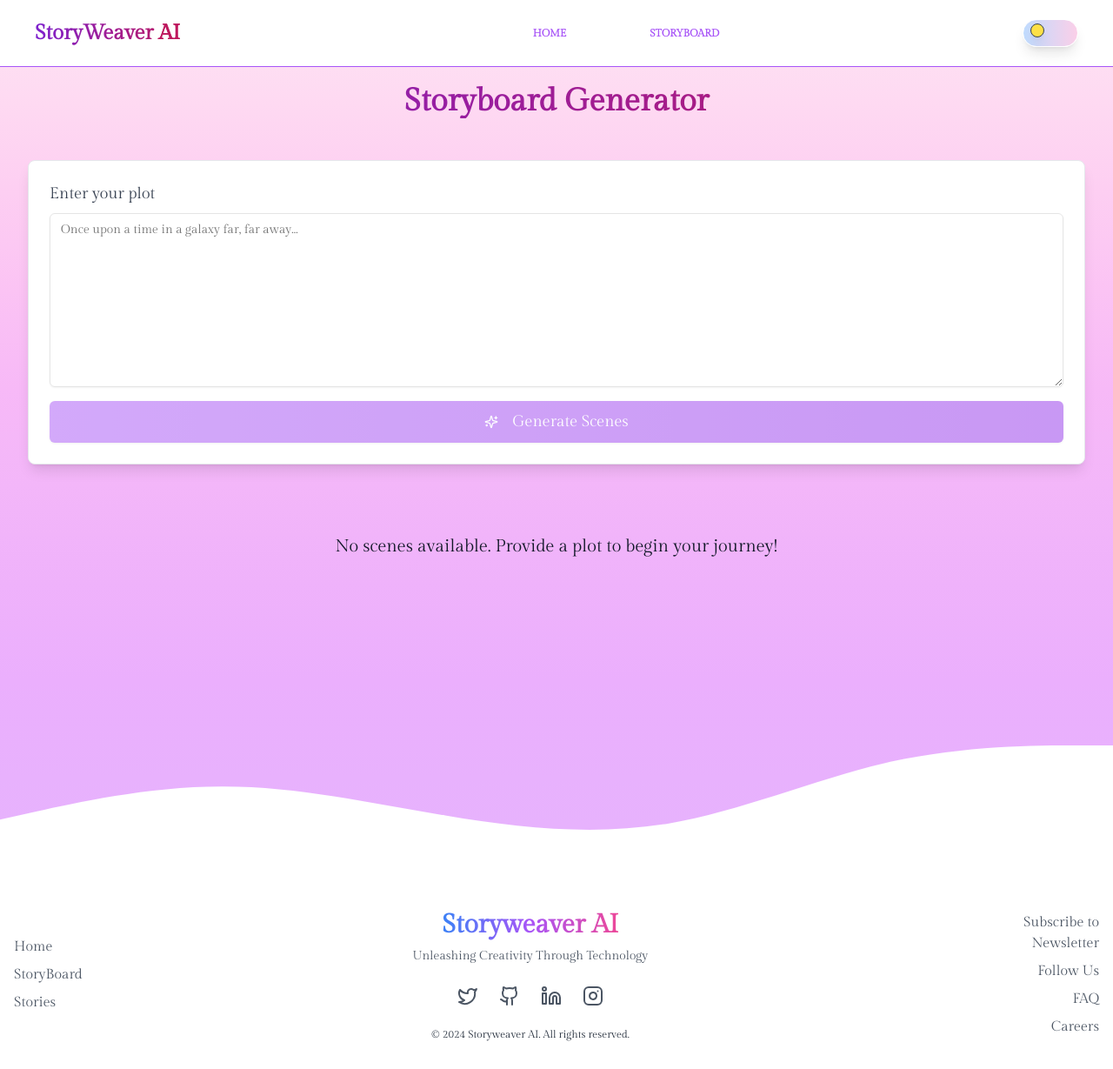
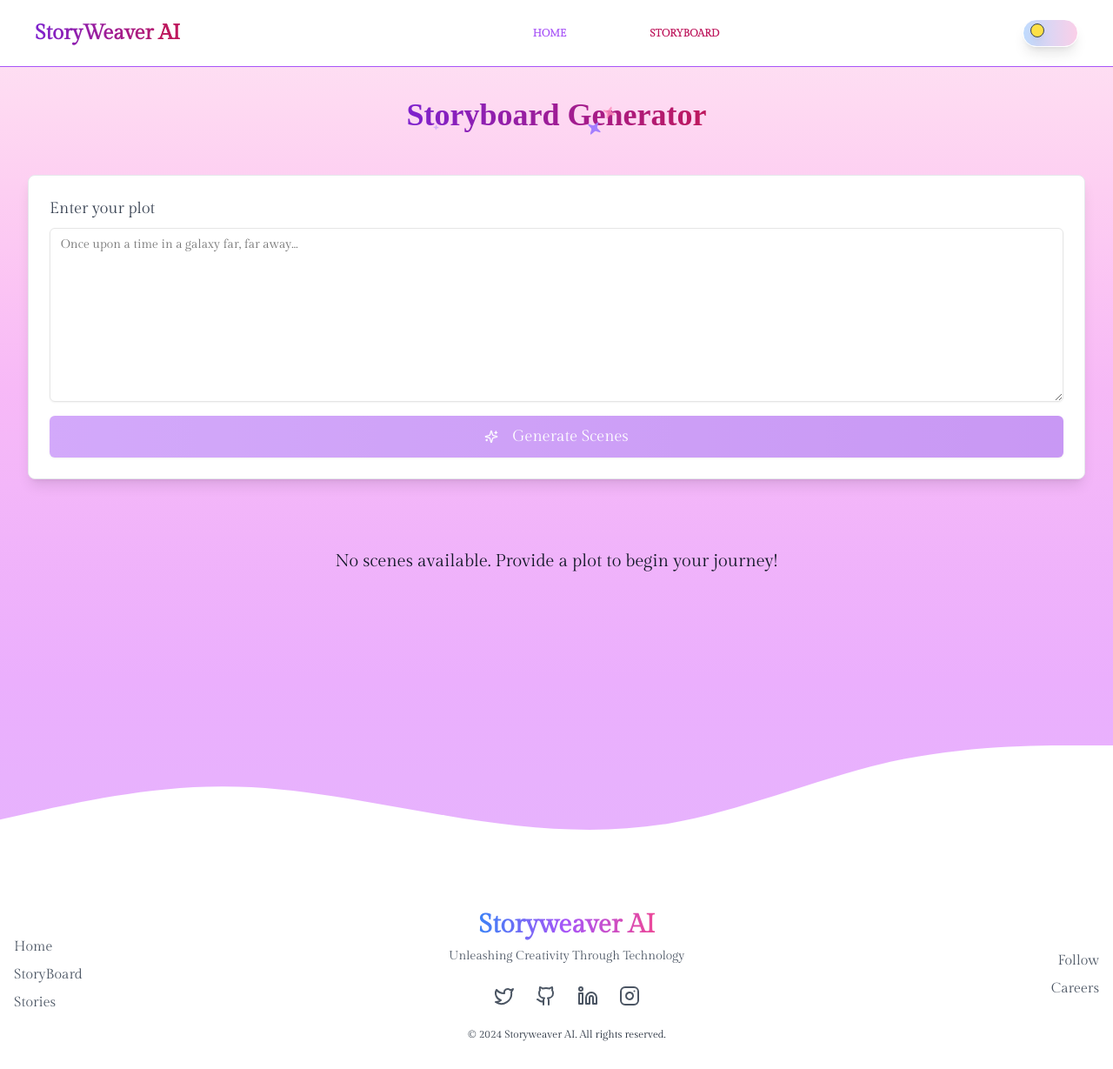
Before and after one commit to MihirJaiswal/StoryWeaver-AI, a Next.js app: page /storyboard in a window 1280 px wide. Shown: the whole page at 87% size. Built offline with nearby package versions, Linux system fonts and the light colour scheme.

Commit message:
some changes

```diff
--- a/constant/index.ts
+++ b/constant/index.ts
@@ -6,7 +6,7 @@ export const navigation = [
     },
     {
       label: "1",
-      title: "Storyboard",
+      title: "storyboard",
       route: "/storyboard",
     },
   ];
--- a/src/app/page.tsx
+++ b/src/app/page.tsx
@@ -5,10 +5,10 @@ import Landing from "@/components/Landing"
 export default function Home() {
   return (
    <>
-   <div className="bg-img1 dark:bg-img2 ">
+   <div className="bg-img1 dark:bg-img2 min-h-screen">
      <main className=" w-full bg-[radial-gradient(#966493_0.2px,transparent_1px)] [background-size:30px_30px]">
       <HomeHeader/>
-      <div className="mt-[59px] md:mt-[78px] max-w-7xl mx-auto bg-img1 dark:bg-img2 pb-56 md:pb-44">
+      <div className="mt-[59px] md:mt-[78px] max-w-7xl mx-auto bg-img1 dark:bg-img2 pb-56 md:pb-44 min-h-screen">
       <Landing/>
       </div>
     </main>
--- a/src/components/Footer.tsx
+++ b/src/components/Footer.tsx
@@ -1,8 +1,14 @@
+"use client";
 import { Twitter, GithubIcon, Linkedin, Instagram } from "lucide-react";
-
+import { motion } from "framer-motion";
 export default function WavyFooter() {
   return (
-    <div className="relative">
+    <>
+    <motion.div
+    className="relative"
+    initial={{ opacity: 0, y: -20 }}
+    animate={{ opacity: 1, y: 0 }}
+    transition={{ duration: 0.5 }}>
       {/* Wavy SVG */}
       <div className="overflow-hidden">
         <svg
@@ -83,23 +89,12 @@ export default function WavyFooter() {
           {/* Right Side - Additional Links or Newsletter */}
           <div className="md:flex flex-col space-y-2 text-right hidden">
             <a
-              href="#subscribe"
-              className="hover:underline text-gray-600 dark:text-gray-400"
-            >
-              Subscribe to Newsletter
-            </a>
-            <a
               href="#follow-us"
               className="hover:underline text-gray-600 dark:text-gray-400"
             >
-              Follow Us
+              Follow
             </a>
-            <a
-              href="#faq"
-              className="hover:underline text-gray-600 dark:text-gray-400"
-            >
-              FAQ
-            </a>
+
             <a
               href="#careers"
               className="hover:underline text-gray-600 dark:text-gray-400"
@@ -109,6 +104,7 @@ export default function WavyFooter() {
           </div>
         </div>
       </footer>
-    </div>
+    </motion.div>
+    </>
   );
 }
--- a/src/components/HomeHeader.tsx
+++ b/src/components/HomeHeader.tsx
@@ -39,7 +39,7 @@ const HomeHeader = () => {
         </div>
 
        {/* Dark Mode Toggle */}
-       <div className='flex items-center md:block'>
+       <div className='md:flex items-center hidden'>
           <ModeToggle />
         </div>
       </div>
--- a/src/components/HomeNav.tsx
+++ b/src/components/HomeNav.tsx
@@ -14,61 +14,32 @@ function HomeNav() {
 
   return (
     <div>
-      {/* Desktop Navigation */}
       <nav
         className={`${
           openNavigation ? 'flex' : 'hidden'
         } fixed top-[5rem] left-0 right-0 bottom-0 bg-black lg:static lg:flex lg:mx-auto lg:bg-transparent`}
       >
         <div className="relative z-2 flex flex-col items-center justify-center m-auto lg:flex-row">
-          {navigation.map((item) => (
+          {navigation.map((item) => {
+            const isActive =
+              pathname === item.route || pathname.startsWith(item.route + '/');
+            return (
               <a
                 key={item.label}
                 href={item.route}
                 onClick={handleClick}
-              className={`block relative font-code text-2xl uppercase text-n-1 transition-colors text-purple-500  hover:text-color-1 ${
-                item.route === pathname ? 'text-pink-700' : 'text-purple-500 '
+                className={`block relative font-code text-2xl uppercase text-n-1 transition-colors hover:text-pink-700 ${
+                  isActive ? 'text-pink-700' : 'text-purple-500'
                 } px-6 py-6 md:py-8 lg:py-4 lg:-mr-0.25 lg:text-xs lg:font-semibold ${
-                item.route === pathname
-                  ? 'z-2 lg:text-n-1'
-                  : 'lg:text-n-1/50'
+                  isActive ? 'z-2 lg:text-n-1' : 'lg:text-n-1/50'
                 } lg:leading-5 lg:hover:text-n-1 xl:px-12`}
               >
                 {item.title}
               </a>
-          ))}
+            );
+          })}
         </div>
       </nav>
-
-      {/* Mobile Navigation Toggle (Hamburger Icon) */}
-      <div className="lg:hidden flex items-center justify-between p-4">
-        <button
-          onClick={() => setOpenNavigation(!openNavigation)}
-          className="text-white text-2xl"
-        >
-          {openNavigation ? 'Close' : 'Menu'}
-        </button>
-      </div>
-
-      {/* Mobile Navigation (Dropdown) */}
-      <div
-        className={`${
-          openNavigation ? 'block' : 'hidden'
-        } fixed top-[5rem] left-0 right-0 bg-black flex flex-col items-center py-8 space-y-6`}
-      >
-        {navigation.map((item) => (
-          <a
-            key={item.label}
-            href={item.route}
-            onClick={handleClick}
-            className={`block font-code text-xl uppercase transition-color  ${
-              item.route === pathname ? 'text-red-500' : 'text-black'
-            }`}
-          >
-            {item.title}
-          </a>
-        ))}
-      </div>
     </div>
   );
 }
--- a/src/components/ModeToggle.tsx
+++ b/src/components/ModeToggle.tsx
@@ -57,10 +57,10 @@ export function ModeToggle() {
               key={i}
               className={`absolute bg-white rounded-full transition-all transform ${theme === "dark" ? "opacity-100 scale-150" : "opacity-0 scale-0"}`}
               style={{
-                width: `${[3, 3, 3, 2, 2][i]}px`,
-                height: `${[3, 3, 3, 2, 2][i]}px`,
-                top: `${[4, 12, 12, 20, 6][i]}px`,
-                left: `${[20, 10, 20, 20, 15][i]}px`,
+                width: `${[2, 2, 2, 2, 2][i]}px`,
+                height: `${[2, 2, 2, 2, 2][i]}px`,
+                top: `${[20, 12, 12, 20, 6][i]}px`,
+                left: `${[12, 10, 20, 20, 15][i]}px`,
                 animation: `twinkle ${1.5 + i * 0.3}s infinite`,
               }}
             ></div>
--- a/src/components/Storyboard.tsx
+++ b/src/components/Storyboard.tsx
@@ -1,14 +1,14 @@
 "use client";
 
-import { useState, useEffect } from "react";
+import { useState, } from "react";
 import { useStoryboard } from "@/hooks/useStoryboard";
 import { Card, CardContent, CardHeader, CardTitle } from "@/components/ui/card";
 import { Button } from "@/components/ui/button";
 import { Textarea } from "@/components/ui/textarea";
-import { Switch } from "@/components/ui/switch";
-import { Loader2, Sparkles, ImageOff, RefreshCcw, Download, Moon, Sun } from 'lucide-react';
+import { Loader2, Sparkles, ImageOff, RefreshCcw, Download} from 'lucide-react';
 import { motion, AnimatePresence } from "framer-motion";
 import { saveAs } from 'file-saver';
+import SparklesText from "./ui/sparkles-text";
 
 export default function Storyboard() {
   const { scenes, segmentScenes, isLoading, error, retryImage } = useStoryboard();
@@ -37,7 +37,7 @@ Image URL: ${scene.imageUrl}
 
 
   return (
-    <div className='min-h-screen pt-20'>
+    <div className='min-h-screen pt-24'>
       <div className="max-w-7xl mx-auto px-4 sm:px-6 lg:px-8 space-y-8 transition-colors duration-300 ">
         <motion.div
           initial={{ opacity: 0, y: -20 }}
@@ -45,10 +45,7 @@ Image URL: ${scene.imageUrl}
           transition={{ duration: 0.5 }}
           className="flex justify-between items-center"
         >
-          <h1 className="text-4xl w-full font-bold text-center my-4  text-transparent bg-clip-text bg-gradient-to-r from-purple-700 to-pink-700 ">
-            Storyboard Generator
-          </h1>
-
+          <SparklesText text="Storyboard Generator" className="text-4xl w-full font-bold text-center my-4" sparklesCount={3} />
         </motion.div>
 
         {/* Input Form */}
--- a/src/components/ui/switch.tsx
+++ /dev/null
@@ -1,29 +0,0 @@
-"use client"
-
-import * as React from "react"
-import * as SwitchPrimitives from "@radix-ui/react-switch"
-
-import { cn } from "@/lib/utils"
-
-const Switch = React.forwardRef<
-  React.ElementRef<typeof SwitchPrimitives.Root>,
-  React.ComponentPropsWithoutRef<typeof SwitchPrimitives.Root>
->(({ className, ...props }, ref) => (
-  <SwitchPrimitives.Root
-    className={cn(
-      "peer inline-flex h-5 w-9 shrink-0 cursor-pointer items-center rounded-full border-2 border-transparent shadow-sm transition-colors focus-visible:outline-none focus-visible:ring-2 focus-visible:ring-ring focus-visible:ring-offset-2 focus-visible:ring-offset-background disabled:cursor-not-allowed disabled:opacity-50 data-[state=checked]:bg-primary data-[state=unchecked]:bg-input",
-      className
-    )}
-    {...props}
-    ref={ref}
-  >
-    <SwitchPrimitives.Thumb
-      className={cn(
-        "pointer-events-none block h-4 w-4 rounded-full bg-background shadow-lg ring-0 transition-transform data-[state=checked]:translate-x-4 data-[state=unchecked]:translate-x-0"
-      )}
-    />
-  </SwitchPrimitives.Root>
-))
-Switch.displayName = SwitchPrimitives.Root.displayName
-
-export { Switch }
```
Also changed, not shown: src/components/HomeMobileNav.tsx (+6 -11 lines). Lines whose indentation alone changed are shown as unchanged.
